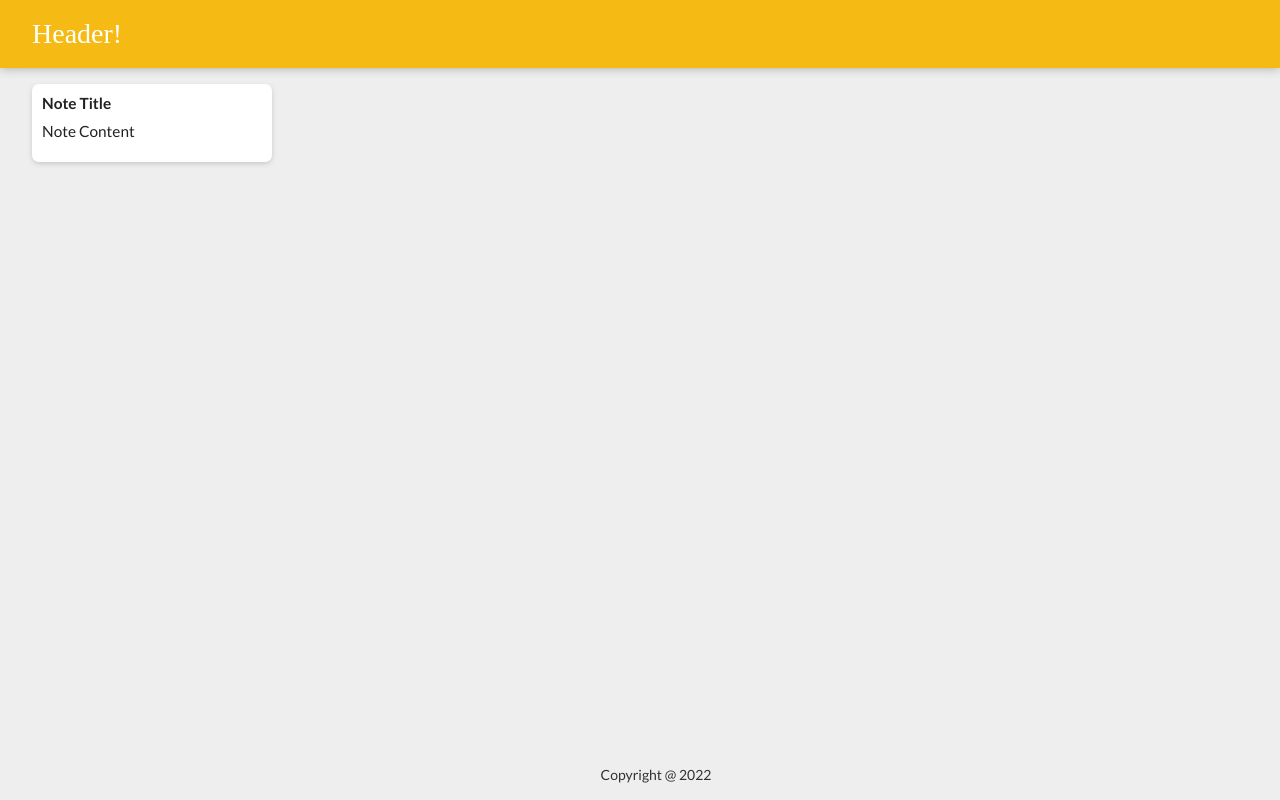
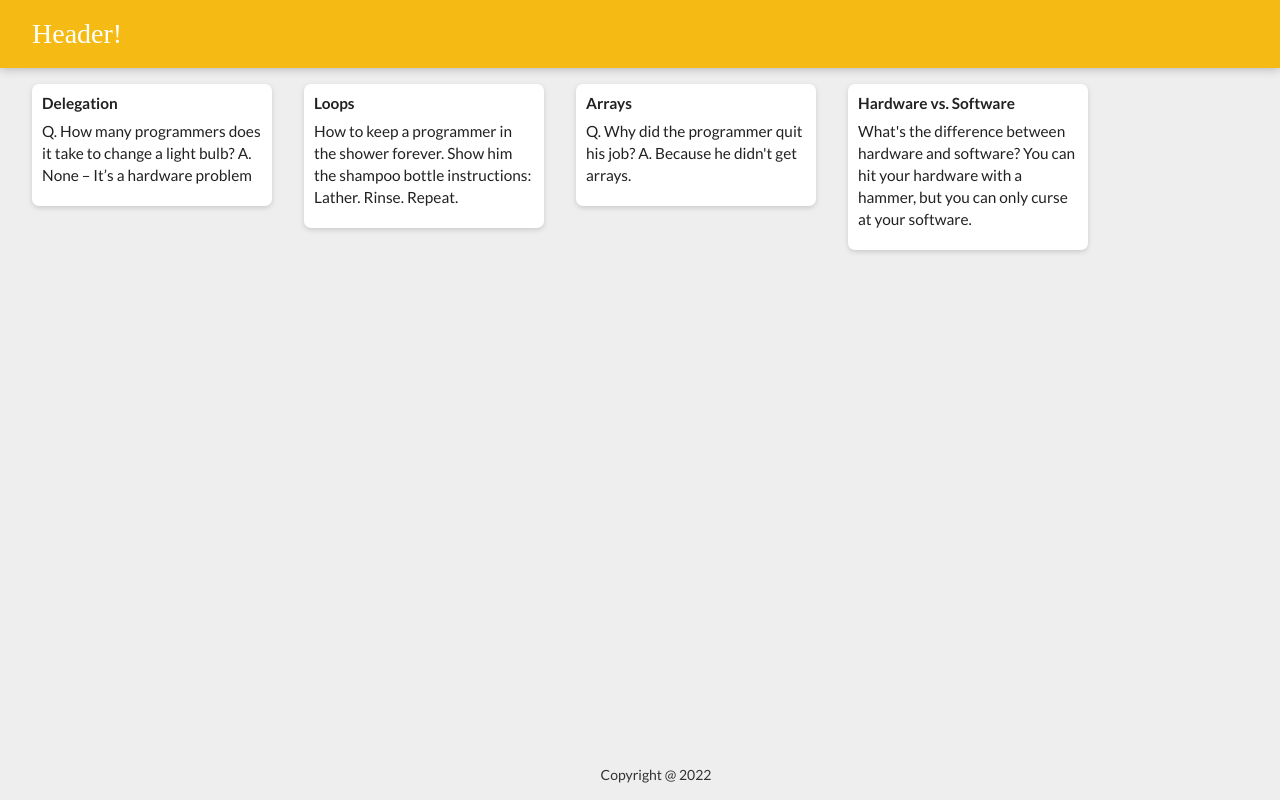
Before and after one commit to SheriefElnahas/Udemy-React-Angela-Project-1-Keeper, a React (Vite) app: page / in a window 1280 px wide. Built offline with nearby package versions, Linux system fonts and the light colour scheme.

Commit message:
Challenge 2 - Render list of notes dynamically

```diff
--- a/src/App.jsx
+++ b/src/App.jsx
@@ -2,12 +2,22 @@
 import Header from "./components/Header";
 import Footer from "./components/Footer";
 import Note from "./components/Note";
+import  notes  from "./notes";
+
+//Challenge. Render all the notes inside notes.js as a seperate Note
+//component.
+
 
 function App() {
+  const notesElement = notes.map((note) => {
+   return <Note title={note.title} content={note.content} key={note.key} />
+  })
+
   return (
     <div className="App">
       <Header />
-      <Note />
+      {/* <Note /> */}
+      {notesElement}
       <Footer />
     </div>
   )
--- a/src/components/Note.jsx
+++ b/src/components/Note.jsx
@@ -1,10 +1,10 @@
 
 
-function Note() {
+function Note(props) {
     return (
         <div className="Note">
-            <h1>Note Title</h1>
-            <p>Note Content</p>
+            <h1>{props.title}</h1>
+            <p>{props.content}</p>
         </div>
     );
 }
--- /dev/null
+++ b/src/notes.js
@@ -0,0 +1,29 @@
+const notes = [
+  {
+    key: 1,
+    title: "Delegation",
+    content:
+      "Q. How many programmers does it take to change a light bulb? A. None – It’s a hardware problem",
+  },
+  {
+    key: 2,
+    title: "Loops",
+    content:
+      "How to keep a programmer in the shower forever. Show him the shampoo bottle instructions: Lather. Rinse. Repeat.",
+  },
+  {
+    key: 3,
+    title: "Arrays",
+    content:
+      "Q. Why did the programmer quit his job? A. Because he didn't get arrays.",
+  },
+  {
+    key: 4,
+    title: "Hardware vs. Software",
+    content:
+      "What's the difference between hardware and software? You can hit your hardware with a hammer, but you can only curse at your software.",
+  },
+
+];
+
+export default notes;
```
